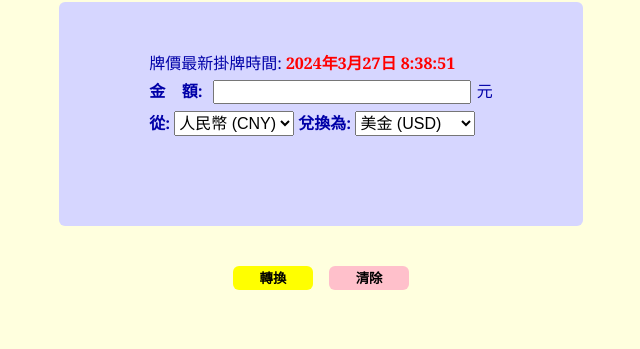
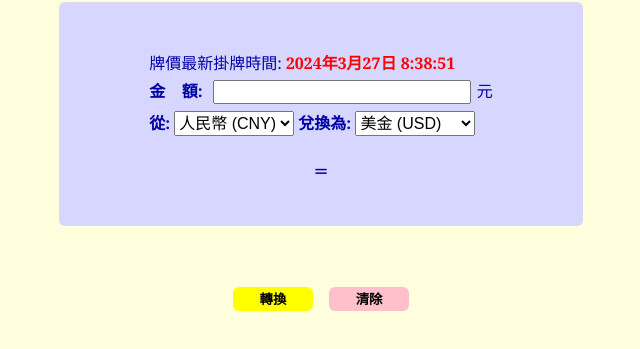
Before and after one commit to peiyi523/django_work, a plain HTML site: page index.html in a window 1280 px wide. Shown: the part 87-436 px from the top of the page, without its empty margins (319-959 px from the left). Drawn offline with Linux system fonts and the light colour scheme.

Commit message:
更改css字型

```diff
--- a/css/index.css
+++ b/css/index.css
@@ -91,10 +91,10 @@ option {
 }
 
 #result {
-    font-family: Impact, Haettenschweiler, 'Arial Narrow Bold', sans-serif;
-    display: none;
+    font-family: 'Lucida Sans', 'Lucida Sans Regular', 'Lucida Grande', 'Lucida Sans Unicode', Geneva, Verdana, sans-serif;
     flex-direction: row;
     justify-content: space-evenly;
+    font-size: large;
 
 
 }
```
